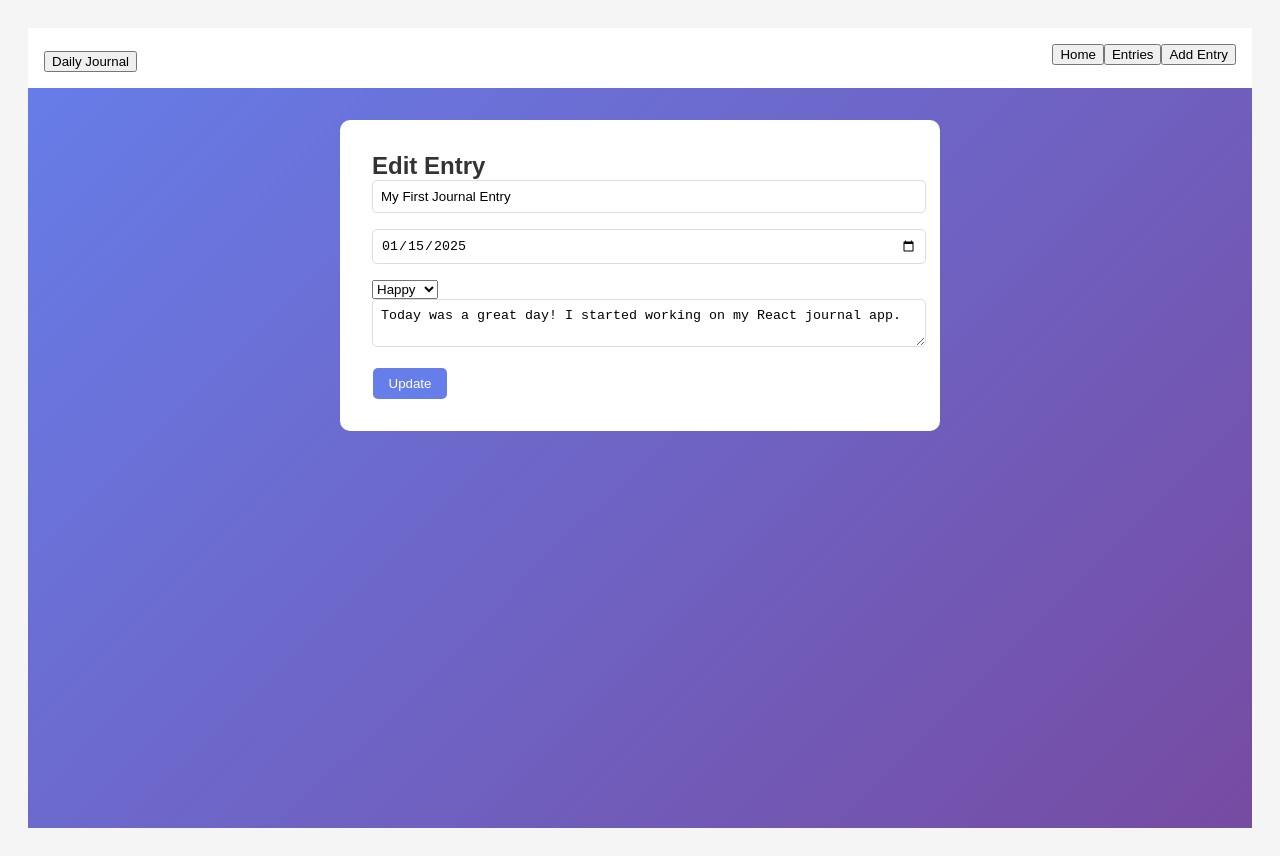
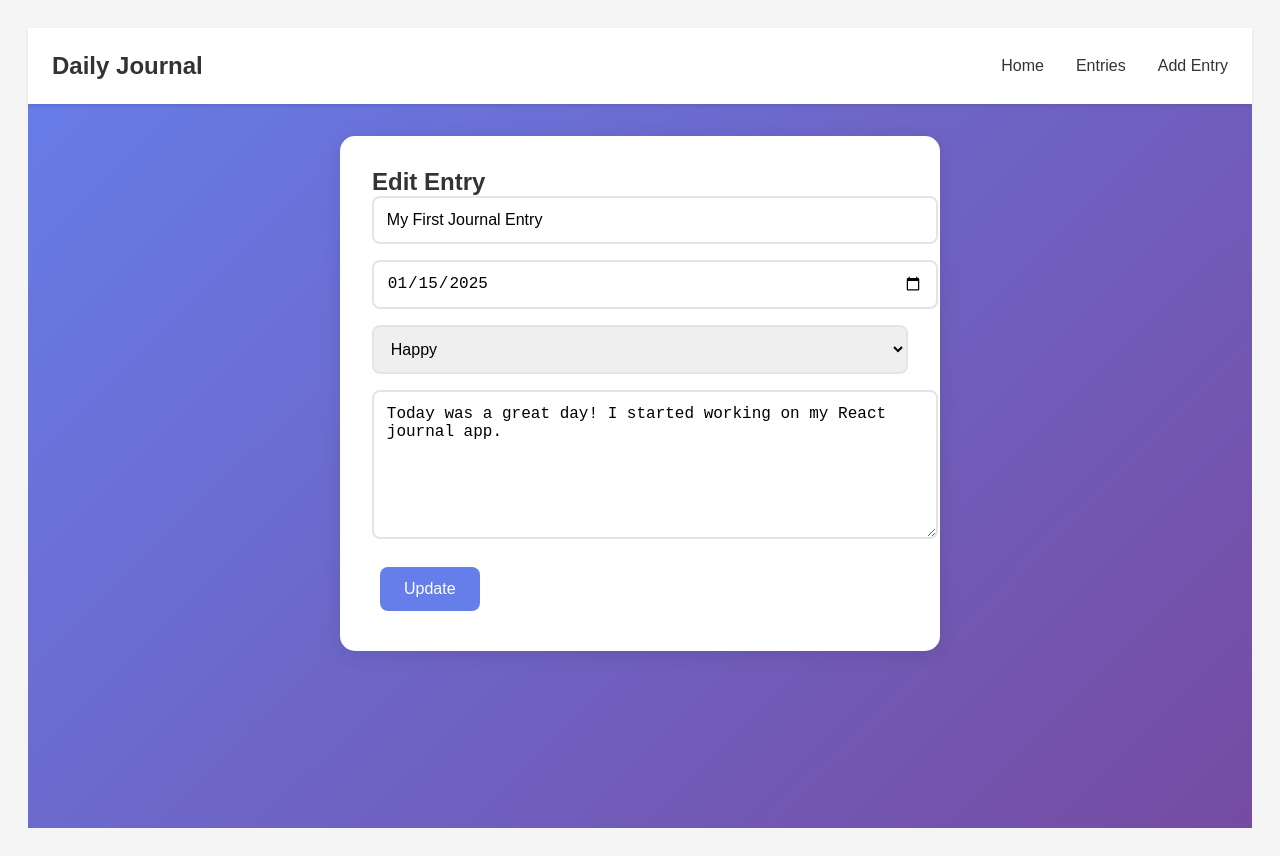
Before and after one commit to EdrickMuthamia/Daily-Journal-App, a React (Vite) app: page /edit/1 in a window 1280 px wide. Built offline with nearby package versions, Linux system fonts and the light colour scheme; data requests are answered from the project's data file.

Commit message:
add some few css

```diff
--- a/src/App.css
+++ b/src/App.css
@@ -10,11 +10,28 @@
   padding: 1rem;
   display: flex;
   justify-content: space-between;
+  align-items: center;
+  box-shadow: 0 2px 4px rgba(0,0,0,0.1);
 }
 
-.navbar a {
+.navbar button {
+  background: none;
+  border: none;
   color: #333;
   margin-left: 1rem;
+  padding: 0.5rem;
+  cursor: pointer;
+  font-size: 1rem;
+}
+
+.navbar button:hover {
+  color: #667eea;
+}
+
+.navbar h2 button {
+  font-size: 1.5rem;
+  font-weight: bold;
+  margin: 0;
 }
 
 /* Content */
@@ -27,46 +44,100 @@
 /* Home */
 .home {
   text-align: center;
-  height: auto;
   color: white;
-  padding: 2rem;
-  align-items: center;
-  border: #e2dddd 1px solid;
-  border-radius: 10px;
-  background: linear-gradient(to right , #667eea, #764ba2);
+  padding: 3rem;
+  border-radius: 15px;
+  background: rgba(255, 255, 255, 0.1);
+  backdrop-filter: blur(10px);
+  box-shadow: 0 8px 32px rgba(0,0,0,0.1);
 }
+
+.home h1 {
+  font-size: 2.5rem;
+  margin-bottom: 1rem;
+}
+
+.home p {
+  font-size: 1.2rem;
+  margin-bottom: 2rem;
+}
+
 /* Button */
 .btn {
   background: #667eea;
   color: white;
-  padding: 0.5rem 1rem;
+  padding: 0.8rem 1.5rem;
   border: none;
-  border-radius: 5px;
-  text-decoration: none;
-  margin: 0.5px;
-  display:inline-block;
+  border-radius: 8px;
+  cursor: pointer;
+  margin: 0.5rem;
+  font-size: 1rem;
+  transition: all 0.3s ease;
+}
+
+.btn:hover {
+  background: #5a6fd8;
+  transform: translateY(-2px);
+  box-shadow: 0 4px 12px rgba(0,0,0,0.2);
 }
 
 /* Forms */
 .add-journal, .edit-entry, .journal-list {
   background: white;
   padding: 2rem;
-  border-radius: 10px;
+  border-radius: 15px;
+  box-shadow: 0 4px 20px rgba(0,0,0,0.1);
 }
 
 /* Inputs */
-input, textarea {
+input, textarea, select {
   width: 100%;
-  padding: 0.5rem;
+  padding: 0.8rem;
   margin-bottom: 1rem;
-  border: 1px solid #ddd;
-  border-radius: 5px;
+  border: 2px solid #e1e5e9;
+  border-radius: 8px;
+  font-size: 1rem;
+  transition: border-color 0.3s ease;
+}
+
+input:focus, textarea:focus, select:focus {
+  outline: none;
+  border-color: #667eea;
+}
+
+textarea {
+  min-height: 120px;
+  resize: vertical;
 }
 
 /* Entries */
 .entry {
-  background: #f5f5f5;
-  padding: 1rem;
-  margin-bottom: 1rem;
-  border-radius: 5px;
+  background: #f8f9fa;
+  padding: 1.5rem;
+  margin-bottom: 1.5rem;
+  border-radius: 12px;
+  border-left: 4px solid #667eea;
+  transition: transform 0.2s ease;
 }
+
+.entry:hover {
+  transform: translateY(-2px);
+  box-shadow: 0 4px 12px rgba(0,0,0,0.1);
+}
+
+.entry h3 {
+  color: #333;
+  margin-bottom: 0.5rem;
+}
+
+.entry p {
+  color: #666;
+  margin-bottom: 0.5rem;
+}
+
+/* Not Found */
+.not-found {
+  text-align: center;
+  color: white;
+  padding: 3rem;
+}
```
